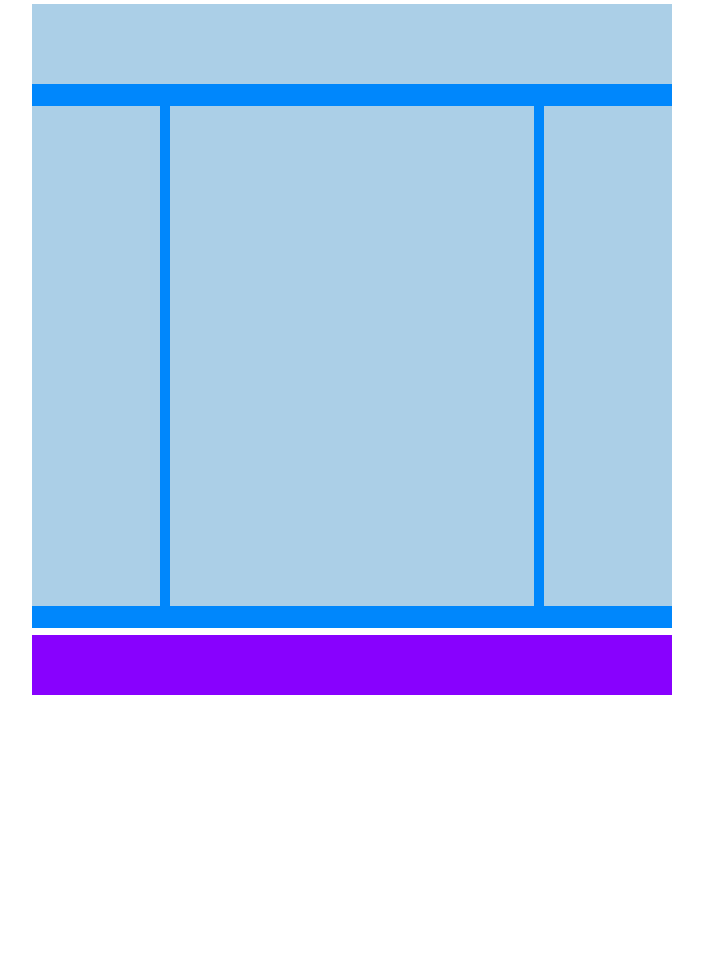
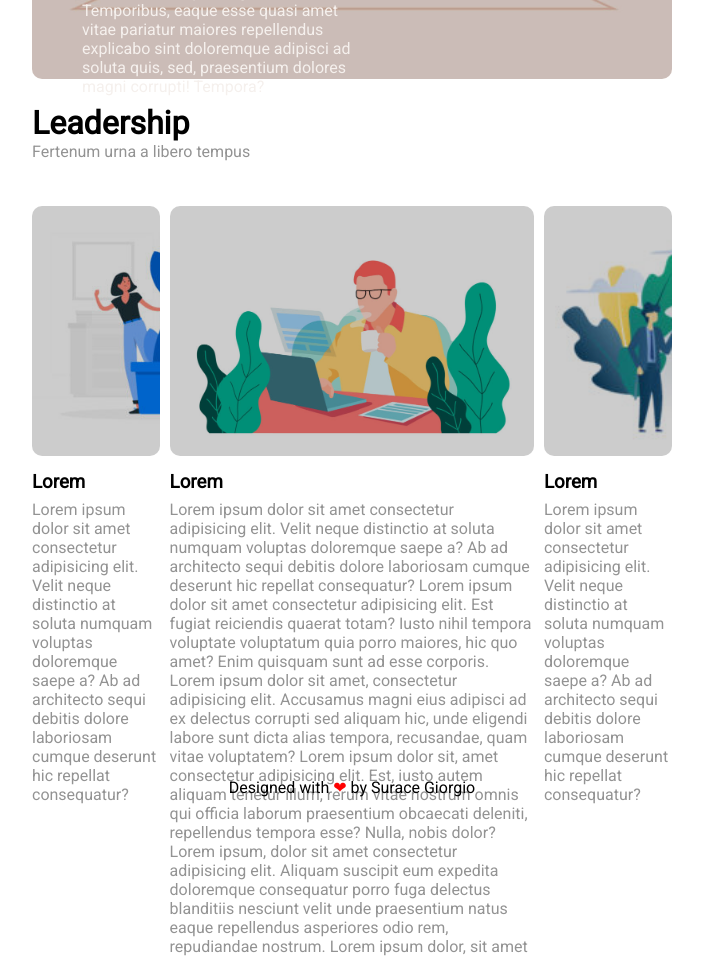
Before and after one commit to giorgios17/htmlcss-wp, a plain HTML site: page index.html in a window 1280 px wide. Shown: the part 649-1606 px from the top of the page, without its empty margins (288-991 px from the left). Before the commit the page ends 1344 px from the top, so only its background shows below. Drawn offline with Linux system fonts and the light colour scheme.

Commit message:
modificata sezione main

```diff
--- a/css/style.css
+++ b/css/style.css
@@ -1,8 +1,14 @@
 *{
     box-sizing: border-box;
-    margin: auto;
+    margin: 0;
     padding: 0;
 }
+
+.clearfix::after {
+    content: "";
+    clear: both;
+    display: table;
+  }
 
 body{
     font-family: 'Roboto', sans-serif;
@@ -11,6 +17,15 @@ body{
 .container{
     width: 50%;
     margin:auto;
+}
+
+.border-radius-10{
+    border-radius: 10px;
+}
+
+.text-color-gray,
+nav ul li a{
+    color: rgb(147 147 147);
 }
 
 .logo{
@@ -29,66 +44,84 @@ nav ul li{
 
 nav ul li a {
     text-decoration: none;
-    color: rgb(147 147 147);
 }
 
 .jumbotron{
     margin-bottom: 25px;
     background-image: url("../img/banner.jpg");
     background-size: cover;
-    height: 450px;
+    background-position: center;
+    height: 550px;
 
-    }
+}
 
 .jumbotron-bg {
     background-color: rgba(0,0,0,0.2);
     width: 100%;
-    height: 450px;
+    height: 100%;
 
 }
 
-.jumbotron h2, p{
+
+.jumbotron h2, .jumbotron p{
     color: rgb(245 240 237);
-    padding-left: 40px;
+    padding-left: 50px;
+    width: 50%;
 
     }
 
 h2{
-    padding-top: 280px;
+    padding-top: 350px;
+}
+
+.main-header{
+    height: 80px;
+}
+
+.section-bottom{
+    margin-bottom: 50px;
 }
 
 
-.section-bottom{
-    background-color: #0087fc;
+.side{
+    width: 20%;
+    height: 500px;
+    float: left;
+
+}
+
+.img-main{
+    background-size: cover;
+    height: 250px;
+    margin-bottom: 15px;
+}
+
+.img-side-left{
+    background-image: url("../img/img-1.jpg");
+}
+
+.img-side-right{
+    background-image: url("../img/img-3.jpg");
+}
+
+.section-bottom h3{
     margin-bottom: 7px;
 }
 
-.clearfix::after {
-    content: "";
-    clear: both;
-    display: table;
-  }
-
-.top{
-    height: 80px;
-    background-color: #abcfe7;
-}
-
-.side{
-    background-color: #abcfe7;
-    width: 20%;
-    height: 500px;
-    float: left;
-}
-
 .center{
-    background-color: #abcfe7;
     width: 57%;
     height: 500px;
     float: left;
     margin-left: 1.5%;
     margin-right: 1.5%;
 }
+
+.img-center{
+    background-image: url("../img/banner-2.jpg");
+    background-position: center;
+}
+
+
 
 /* MARGINI TOP&BTM ELEMENTI FLOAT */
 .margin-top-btm{
@@ -97,6 +130,10 @@ h2{
 }
 
 footer{
-    background-color: #8801fe;
     height: 60px;
+    text-align: center;
 }
+
+#heart{
+    color: red;
+}
--- a/index.html
+++ b/index.html
@@ -26,7 +26,7 @@
 
             <nav>
                 <ul>
-                    <li> <a href="###">FEATURES</a></li>
+                    <li><a href="###">FEATURES</a></li>
                     <li><a href="###">EDITORIALS</a></li>
                     <li><a href="###">ENVIRONMENT</a></li>
                     <li><a href="###">BLOG</a></li>
@@ -36,8 +36,8 @@
             </nav>
 
             <!-- IN PRIMO PIANO -->
-            <div class="jumbotron">
-                <div class="jumbotron-bg">
+            <div class="jumbotron border-radius-10">
+                <div class="jumbotron-bg border-radius-10">
                     <h2>Pretium ac placerat dui interdum nunc in eros urna morbi</h2>
                     <p>Lorem ipsum dolor sit amet consectetur adipisicing elit. Temporibus, eaque esse quasi amet vitae
                         pariatur maiores repellendus explicabo sint doloremque adipisci ad soluta quis, sed, praesentium
@@ -50,20 +50,76 @@
         <!-- MAIN -->
 
         <main>
-            <!-- SECTION BOTTOM -->
 
-            <div class="top"></div>
+            <!-- MAIN HEADER -->
+
+            <div class="main-header">
+                <h1>Leadership</h1>
+                <p class="text-color-gray">Fertenum urna a libero tempus</p>
+            </div>
+
+            <!-- MAIN SECTION -->
+
             <div class="section-bottom clearfix">
-                <div class="side margin-top-btm"></div>
-                <div class="center margin-top-btm"></div>
-                <div class="side margin-top-btm"></div>
-
+                <div class="side margin-top-btm">
+                    <div class="img-main img-side-left border-radius-10">
+                        <div class="jumbotron-bg border-radius-10"></div>
+                    </div>
+                    <div>
+                        <h3>Lorem</h3>
+                        <p class="text-color-gray">Lorem ipsum dolor sit amet consectetur adipisicing elit. Velit neque
+                            distinctio at soluta
+                            numquam voluptas doloremque saepe a? Ab ad architecto sequi debitis dolore laboriosam cumque
+                            deserunt hic repellat consequatur? </p>
+                    </div>
+                </div>
+                <div class="center margin-top-btm">
+                    <div class="img-main img-center border-radius-10">
+                        <div class="jumbotron-bg border-radius-10"></div>
+                    </div>
+                    <div>
+                        <h3>Lorem</h3>
+                        <p class="text-color-gray">Lorem ipsum dolor sit amet consectetur adipisicing elit. Velit neque
+                            distinctio at soluta
+                            numquam voluptas doloremque saepe a? Ab ad architecto sequi debitis dolore laboriosam cumque
+                            deserunt hic repellat consequatur? Lorem ipsum dolor sit amet consectetur adipisicing elit.
+                            Est fugiat reiciendis quaerat totam? Iusto nihil tempora voluptate voluptatum quia porro
+                            maiores, hic quo amet? Enim quisquam sunt ad esse corporis. Lorem ipsum dolor sit amet,
+                            consectetur adipisicing elit. Accusamus magni eius adipisci ad ex delectus corrupti sed
+                            aliquam hic, unde eligendi labore sunt dicta alias tempora, recusandae, quam vitae
+                            voluptatem? Lorem ipsum dolor sit, amet consectetur adipisicing elit. Est, iusto autem
+                            aliquam tenetur illum, rerum vitae nostrum omnis qui officia laborum praesentium obcaecati
+                            deleniti, repellendus tempora esse? Nulla, nobis dolor? Lorem ipsum, dolor sit amet
+                            consectetur adipisicing elit. Aliquam suscipit eum expedita doloremque consequatur porro
+                            fuga delectus blanditiis nesciunt velit unde praesentium natus eaque repellendus asperiores
+                            odio rem, repudiandae nostrum. Lorem ipsum dolor, sit amet consectetur adipisicing elit.
+                            Nihil enim, repellendus maxime neque mollitia ratione aliquid ullam nam porro est pariatur
+                            accusamus laborum iste sapiente, quis unde laudantium numquam? Harum. Lorem ipsum dolor sit
+                            amet consectetur adipisicing elit. Ratione itaque voluptas rerum iure suscipit ullam nemo
+                            corporis, debitis cupiditate illo ad perspiciatis dicta quos sapiente. Sunt numquam
+                            necessitatibus alias velit? Lorem ipsum, dolor sit amet consectetur adipisicing elit.
+                            Possimus corrupti incidunt natus quibusdam quas exercitationem quis, temporibus, unde id
+                            eveniet sequi! Magnam sint totam quia. Aut perspiciatis sapiente ad eius! </p>
+                    </div>
+                </div>
+                <div class="side margin-top-btm">
+                    <div class="img-main img-side-right border-radius-10">
+                        <div class="jumbotron-bg border-radius-10"></div>
+                    </div>
+                    <div>
+                        <h3>Lorem</h3>
+                        <p class="text-color-gray">Lorem ipsum dolor sit amet consectetur adipisicing elit. Velit neque
+                            distinctio at soluta
+                            numquam voluptas doloremque saepe a? Ab ad architecto sequi debitis dolore laboriosam cumque
+                            deserunt hic repellat consequatur? </p>
+                    </div>
+                </div>
             </div>
         </main>
 
         <!-- FOOTER -->
 
-        <footer></footer>
+        <footer>Designed with <span id="heart">&#10084;</span> by Surace Giorgio</footer>
     </div>
 </body>
 
```
